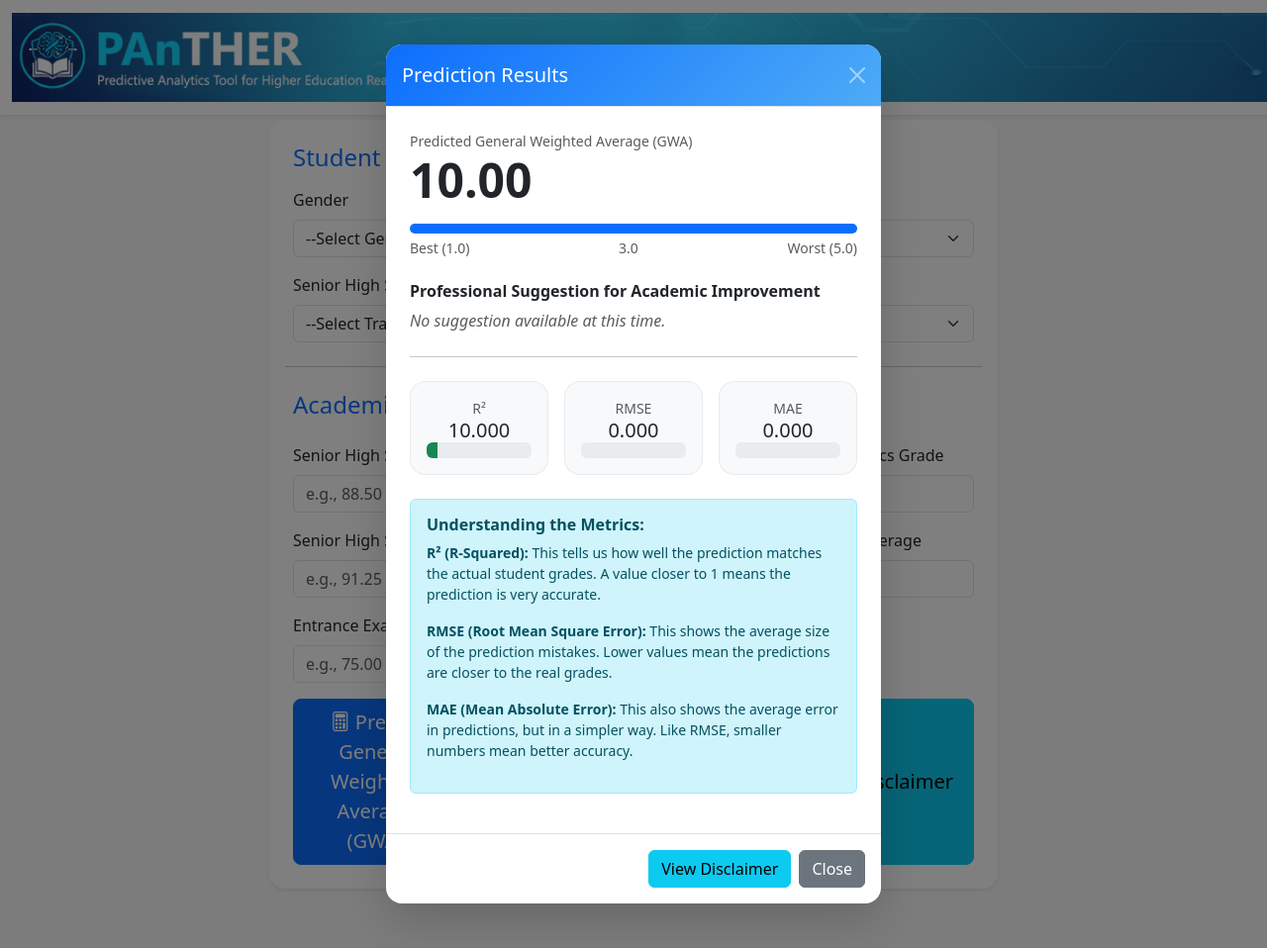
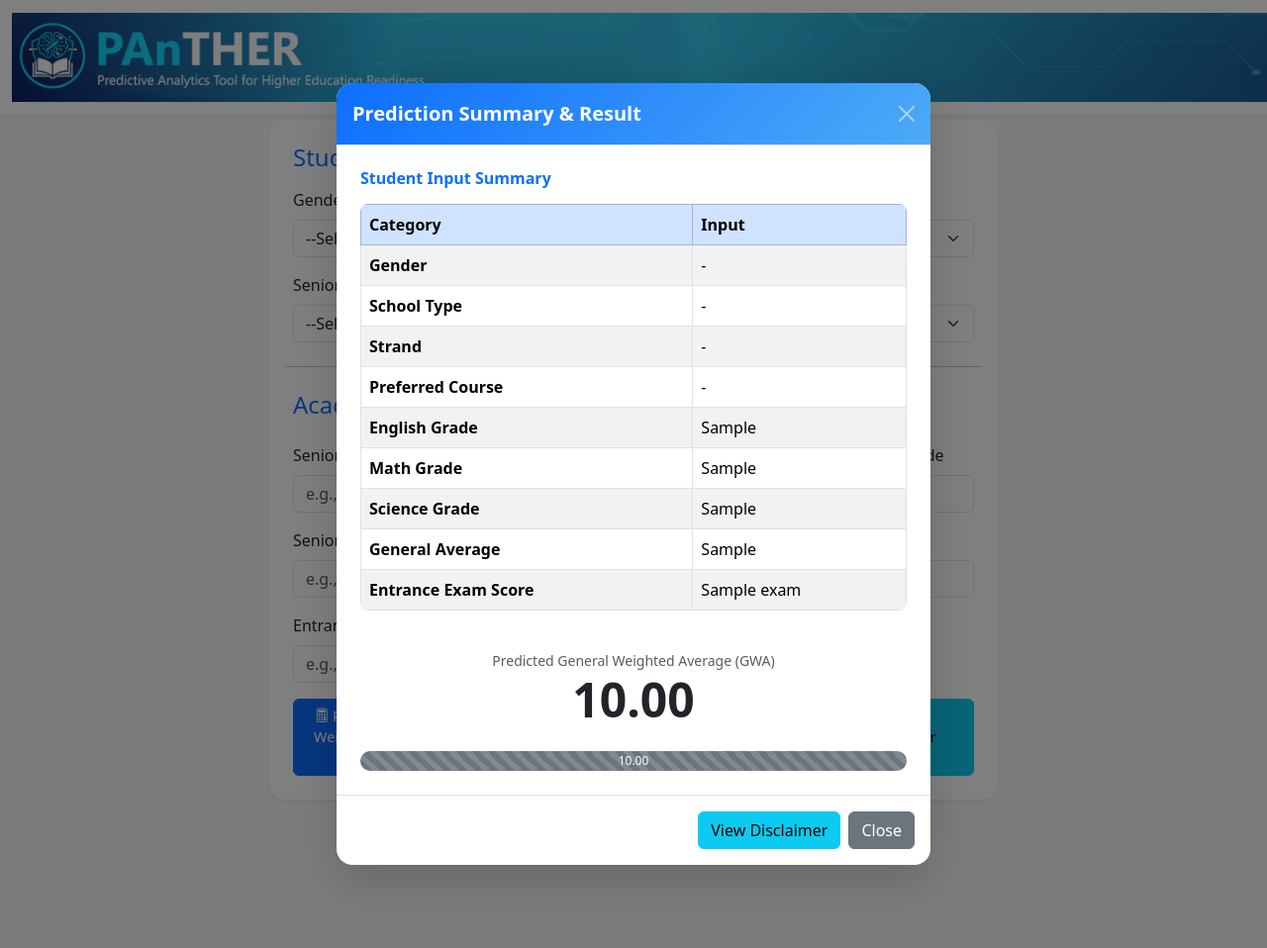
Before and after one commit to Breymar34/AcadGWAlytics, a Flask app: template templates/index.html in a window 1280 px wide. Shown: the whole page at 99% size. Run offline with Flask 3, Linux system fonts and the light colour scheme; the template is opened without the code that fills it: most values are stand-ins (such as "Sample title", 1, 10 or a date in 2020); parts of the project's set-up code (start-up, migrations or seed data) failed here and were passed over.

Commit message:
updated the modal result

```diff
--- a/app.py
+++ b/app.py
@@ -90,5 +90,5 @@
 
 # Important for Vercel
 if __name__ == "__main__":
-# app.run(debug=True, port=5001)
-   app.run()
+#app.run(debug=True, port=5001)
+ app.run()
--- a/templates/index.html
+++ b/templates/index.html
@@ -47,6 +47,10 @@
           /* --- Result Modal Animations (minimal) --- */
       .progress .progress-bar { transition: width .9s ease; }
 
+      .progress-bar.bg-success { background: linear-gradient(to right, #00c851, #007e33); }
+      .progress-bar.bg-danger { background: linear-gradient(to right, #ff4444, #cc0000); }
+
+
       .gwa-pop { opacity: 0; transform: scale(.92) translateY(6px); transition: all .5s ease; }
       .gwa-pop.show { opacity: 1; transform: scale(1) translateY(0); }
 
@@ -55,6 +59,23 @@
 
       .badge-pulse { animation: badgePulse 1.2s ease-in-out 2; transform-origin: center; }
       @keyframes badgePulse { 0%,100% { transform: scale(1) } 50% { transform: scale(1.08) } }
+
+      /* Smaller but responsive buttons */
+      .btn-custom {
+        padding: 6px 14px;      /* Decrease padding for smaller height */
+        font-size: 0.9rem;      /* Slightly smaller text */
+        border-radius: 6px;     /* Rounded corners */
+        min-width: 80px;        /* Keeps buttons from becoming too small */
+      }
+
+      /* Ensure responsiveness */
+      @media (max-width: 576px) {
+        .btn-custom {
+          width: 100%;          /* Full width on small screens */
+          margin-bottom: 8px;   /* Add space between stacked buttons */
+        }
+      }
+
   </style>
 </head>
 <body class="bg-light">
@@ -150,9 +171,9 @@
                 <div class="invalid-feedback">Please select a school type.</div>
               </div>
 
-              <!-- Academic Track -->
+              <!-- Academic Strand -->
               <div class="col-md-6">
-                <label for="track" class="form-label">Senior High School – Academic Track</label>
+                <label for="track" class="form-label">Senior High School – Academic Strand</label>
                 <select class="form-select" name="track" id="track" required>
                   <option value="" disabled {% if not request.form.get('track') %}selected{% endif %}>--Select Track--</option>
                   <option value="STEM" {% if request.form.get('track') == 'STEM' %}selected{% endif %}>STEM</option>
@@ -230,22 +251,22 @@
 
               <!-- Submit, Clear & About Buttons -->
               <div class="col-12 d-flex flex-column flex-md-row gap-2 mt-3">
-                <button type="submit" class="btn btn-primary btn-lg w-100 w-md-auto">
+                <button type="submit" class="btn btn-primary btn-lg w-100 w-md-auto btn-custom">
                   <i class="bi bi-calculator"></i> Predict General Weighted Average (GWA)
                 </button>
 
                 <!-- JS-driven: clears all inputs to blank -->
-                <button type="button" id="clearBtn" class="btn btn-warning btn-lg w-100 w-md-auto">
+                <button type="button" id="clearBtn" class="btn btn-warning btn-lg w-100 w-md-auto btn-custom" >
                   <i class="bi bi-x-circle"></i> Clear All
                 </button>
 
                 <!-- About Button -->
-                <button type="button" data-bs-toggle="modal" data-bs-target="#aboutModal" class="btn btn-success btn-lg w-100 w-md-auto">
+                <button type="button" data-bs-toggle="modal" data-bs-target="#aboutModal" class="btn btn-success btn-lg w-100 w-md-auto btn-custom">
                   <i class="bi bi-info-circle"></i> About This App
                 </button>
 
                 <!-- Disclaimer Button -->
-                <button type="button" data-bs-toggle="modal" data-bs-target="#disclaimerModal" class="btn btn-info btn-lg w-100 w-md-auto">
+                <button type="button" data-bs-toggle="modal" data-bs-target="#disclaimerModal" class="btn btn-info btn-lg w-100 w-md-auto btn-custom">
                   <i class="bi bi-info-circle"></i> Disclaimer
                 </button>
               </div>
@@ -267,16 +288,17 @@
 
 <!-- Prediction Result Modal -->
 <div class="modal fade" id="resultModal" tabindex="-1" aria-labelledby="resultModalLabel" aria-hidden="true">
-    <div class="modal-dialog modal-dialog-centered">
+  <div class="modal-dialog modal-dialog-centered modal-lg" style="width: 600px;">
     <div class="modal-content shadow-lg border-0 rounded-4">
       <div class="modal-header result-header rounded-top-4">
-          <h5 class="modal-title" id="resultModalLabel">Prediction Results</h5>
+        <h5 class="modal-title fw-bold" id="resultModalLabel">Prediction Summary & Result</h5>
         <button type="button" class="btn-close btn-close-white" data-bs-dismiss="modal" aria-label="Close"></button>
       </div>
+
       <div class="modal-body p-4">
-
         {% if prediction %}
-            {% if prediction < 1.0 %}{% set prediction = 1.0 %}{% elif prediction > 5.0 %}{% set prediction = 5.0 %}{% endif %}
+          {% if prediction < 1.0 %}{% set prediction = 1.0 %}
+          {% elif prediction > 5.0 %}{% set prediction = 5.0 %}{% endif %}
 
           {% set equivalent = '' %}
           {% set badge_class = 'bg-secondary' %}
@@ -295,180 +317,110 @@
           {% elif prediction >= 3.1 and prediction <= 4.0 %}
             {% set equivalent = 'Conditional Failure' %}
             {% set badge_class = 'bg-danger' %}
-            {% elif prediction >= 4.1 %}
-              {% set equivalent = 'Failed' %}
+          {% elif prediction >= 4.01 %}
+            {% set equivalent = 'Failing' %}
             {% set badge_class = 'bg-dark' %}
           {% endif %}
 
-
-            <div class="d-flex align-items-center justify-content-between flex-wrap gap-3">
-              <div>
-                <div class="text-muted small">Predicted General Weighted Average (GWA)</div>
-                <div id="gwaValue" class="display-5 fw-bold text-dark gwa-pop">{{ "%.2f"|format(prediction) }}</div>
-              </div>
-              <div class="text-end">
-                <span class="badge {{ badge_class }} fs-6 rounded-pill px-3 py-2 badge-pulse">{{ equivalent }}</span>
-              </div>
-            </div>
-
-            <div class="mt-3">
-              <div class="progress" style="height: 10px;">
-                <div class="progress-bar" role="progressbar"
-                     style="width: {{ ((5 - prediction) / 4 * 100) | round(0) }}%"
-                     aria-valuenow="{{ prediction }}" aria-valuemin="1" aria-valuemax="5"></div>
-              </div>
-              <div class="d-flex justify-content-between small text-muted mt-1">
-                <span>Best (1.0)</span><span>3.0</span><span>Worst (5.0)</span>
-              </div>
-            </div>
-
-            {% set suggestion_pool = {
-              'Excellent': [
-                "Sustain your high level of academic discipline and consider pursuing advanced enrichment opportunities.",
-                "Continue to challenge yourself with higher-level materials and independent research.",
-                "Share your expertise by mentoring peers or contributing to academic organizations."
-              ],
-              'Very Satisfactory': [
-                "Maintain consistency in your study habits while seeking opportunities to refine your skills.",
-                "Engage in regular reviews to strengthen subject mastery and aim for higher academic distinction.",
-                "Participate in collaborative learning to deepen understanding and enhance performance."
-              ],
-              'Satisfactory': [
-                "Enhance time management strategies to allocate sufficient focus for academic tasks.",
-                "Seek guidance from instructors when clarification is needed to avoid knowledge gaps.",
-                "Apply structured practice through self-assessments to reinforce comprehension."
-              ],
-              'Fairly Satisfactory': [
-                "Dedicate additional study time to subjects requiring greater attention.",
-                "Develop and adhere to a structured weekly learning plan for consistent progress.",
-                "Minimize distractions and create a conducive environment for effective study."
-              ],
-              'Conditional Failure': [
-                "Seek proactive consultation with faculty or academic mentors to address learning challenges.",
-                "Prioritize core competencies before advancing to more complex topics.",
-                "Utilize peer support and collaborative learning to strengthen comprehension."
-              ],
-              'Failed': [
-                "Reevaluate and adjust study approaches to establish more effective learning strategies.",
-                "Seek academic assistance programs such as tutorials, mentoring, or study clinics.",
-                "Develop a disciplined daily study routine focused on fundamental skills.",
-                "Temporarily reduce non-academic engagements to prioritize academic recovery."
-              ]
-            } %}
-
-            {# Color mapping based on equivalent #}
-            {% set color_map = {
-              'Excellent': 'success',
-              'Very Satisfactory': 'primary',
-              'Satisfactory': 'info',
-              'Fairly Satisfactory': 'warning',
-              'Conditional Failure': 'warning',
-              'Failed': 'danger'
-            } %}
-
-            {% set pool = suggestion_pool.get(equivalent, []) | unique | list %}
-            {% set suggestion = pool | random %}
-            {% set color = color_map.get(equivalent, 'secondary') %}
-
-            {# Random display style #}
-            {% set styles = ['card', 'alert', 'list'] %}
-            {% set style = styles | random %}
-
-            <div class="mt-4 suggestion-fade">
-              <h6 class="fw-bold">Professional Suggestion for Academic Improvement</h6>
-
-              {% if suggestion %}
-                {% if style == 'card' %}
-                  <div class="card border-{{ color }} shadow-sm rounded-3">
-                    <div class="card-body text-{{ color }}">
-                      <p class="mb-0">{{ suggestion }}</p>
-                    </div>
-                  </div>
-                {% elif style == 'alert' %}
-                  <div class="alert alert-{{ color }} rounded-3 shadow-sm">
-                    {{ suggestion }}
-                  </div>
-                {% elif style == 'list' %}
-                  <ul class="list-group shadow-sm rounded-3">
-                    <li class="list-group-item list-group-item-{{ color }}">
-                      {{ suggestion }}
-                    </li>
-                  </ul>
-                {% endif %}
-              {% else %}
-                <div class="text-muted fst-italic">No suggestion available at this time.</div>
-              {% endif %}
-            </div>
-
-
-            <hr class="my-4">
-            <div class="row g-3 text-center">
-              {% if rq is not none %}
-                <div class="col-12 col-sm-4">
-                  <div class="metric-box">
-                    <div class="small text-muted">R²</div>
-                    <div class="h5 mb-0">{{ "%.3f"|format(rq) }}</div>
-                    <div class="progress">
-                    <div class="progress-bar bg-success" role="progressbar"
-                        style="width: {{ rq * 100 }}%;"
-                        aria-valuenow="{{ rq * 100 }}" aria-valuemin="0" aria-valuemax="100">
-                    </div>
-                  </div>
-                  </div>
-                </div>
-              {% endif %}
-              {% if rmse is not none %}
-                <div class="col-12 col-sm-4">
-                  <div class="metric-box">
-                    <div class="small text-muted">RMSE</div>
-                    <div class="h5 mb-0">{{ "%.3f"|format(rmse) }}</div>
-                    <div class="progress">
-                    <div class="progress-bar bg-success" role="progressbar"
-                        style="width: {{ (1 - (rmse / 10)) * 100 }}%;"
-                        aria-valuenow="{{ (1 - (rmse / 10)) * 100 }}" aria-valuemin="0" aria-valuemax="100">
-                    </div>
-                  </div>
-                  </div>
-                </div>
-              {% endif %}
-              {% if mae is not none %}
-                <div class="col-12 col-sm-4">
-                  <div class="metric-box">
-                    <div class="small text-muted">MAE</div>
-                    <div class="h5 mb-0">{{ "%.3f"|format(mae) }}</div>
-                    <div class="progress">
-                    <div class="progress-bar bg-success" role="progressbar"
-                        style="width: {{ (1 - (mae / 10)) * 100 }}%;"
-                        aria-valuenow="{{ (1 - (mae / 10)) * 100 }}" aria-valuemin="0" aria-valuemax="100">
-                    </div>
-                  </div>
-                  </div>
-                </div>
-              {% endif %}
-            </div>
-            <div class="row mt-4">
-            <div class="col-12">
-              <div class="alert alert-info text-start small" role="alert">
-                <h6 class="fw-bold">Understanding the Metrics:</h6>
-                <p><strong>R² (R-Squared):</strong> This tells us how well the prediction matches the actual student grades. A value closer to 1 means the prediction is very accurate.</p>
-                <p><strong>RMSE (Root Mean Square Error):</strong> This shows the average size of the prediction mistakes. Lower values mean the predictions are closer to the real grades.</p>
-                <p><strong>MAE (Mean Absolute Error):</strong> This also shows the average error in predictions, but in a simpler way. Like RMSE, smaller numbers mean better accuracy.</p>
+          <!-- Summary of Inputs -->
+          <div class="mb-4">
+            <h6 class="fw-bold text-primary mb-3">Student Input Summary</h6>
+            <div class="d-flex justify-content-center">
+              <div class="table-responsive" style="max-width: 600px; width: 100%;">
+                <table class="table table-bordered table-striped align-middle rounded-3 overflow-hidden">
+                  <thead class="table-primary">
+                    <tr>
+                      <th>Category</th>
+                      <th>Input</th>
+                    </tr>
+                  </thead>
+                  <tbody>
+                    <tr><td><strong>Gender</strong></td><td>{{ request.form.get('gender', '-') }}</td></tr>
+                    <tr><td><strong>School Type</strong></td><td>{{ request.form.get('school_attended', '-') }}</td></tr>
+                    <tr><td><strong>Strand</strong></td><td>{{ request.form.get('track', '-') }}</td></tr>
+                    <tr><td><strong>Preferred Course</strong></td><td>{{ request.form.get('course', '-') }}</td></tr>
+                    <tr><td><strong>English Grade</strong></td><td>{{ form_data.get('SHS_ENGLISH','-') }}</td></tr>
+                    <tr><td><strong>Math Grade</strong></td><td>{{ form_data.get('SHS_MATH','-') }}</td></tr>
+                    <tr><td><strong>Science Grade</strong></td><td>{{ form_data.get('SHS_SCIENCE','-') }}</td></tr>
+                    <tr><td><strong>General Average</strong></td><td>{{ form_data.get('SHS_GRADE','-') }}</td></tr>
+                    <tr><td><strong>Entrance Exam Score</strong></td><td>{{ form_data.get('EXAM','-') }}</td></tr>
+                  </tbody>
+                </table>
               </div>
             </div>
           </div>
 
+          <!-- Prediction Output Section -->
+          <div class="text-center mb-4">
+            <div class="text-muted small">Predicted General Weighted Average (GWA)</div>
+            <div id="gwaValue" class="display-5 fw-bold text-dark gwa-pop">{{ "%.2f"|format(prediction) }}</div>
+            <span class="badge {{ badge_class }} fs-6 rounded-pill px-3 py-2 badge-pulse">{{ equivalent }}</span>
+          </div>
+
+          <!-- Retained Progress Bar -->
+          <div class="progress" style="height: 20px; border-radius: 10px;">
+          <div
+            class="progress-bar {{ badge_class }} progress-bar-striped progress-bar-animated"
+            role="progressbar"
+            style="width: {{ ((5 - prediction)/4)*100 }}%"
+            aria-valuenow="{{ prediction }}"
+            aria-valuemin="1"
+            aria-valuemax="5">
+            {{ "%.2f"|format(prediction) }}
+          </div>
+        </div>
+
+
+          <!-- Suggestion Section -->
+          {% set suggestion_pool = {
+            'Excellent': [
+              "Sustain your high level of academic discipline and consider pursuing advanced enrichment opportunities.",
+              "Continue to challenge yourself with higher-level materials and independent research."
+            ],
+            'Very Satisfactory': [
+              "Maintain consistency in your study habits while seeking opportunities to refine your skills.",
+              "Engage in regular reviews to strengthen subject mastery."
+            ],
+            'Satisfactory': [
+              "Enhance time management strategies and seek guidance from instructors to avoid knowledge gaps."
+            ],
+            'Fairly Satisfactory': [
+              "Dedicate additional study time to subjects requiring greater attention and develop a structured plan."
+            ],
+            'Conditional Failure': [
+              "Seek proactive consultation with faculty or academic mentors to address learning challenges."
+            ],
+            'Failing': [
+              "Reevaluate study approaches and seek academic assistance programs to recover performance."
+            ]
+          } %}
+          {% set pool = suggestion_pool.get(equivalent, []) | unique | list %}
+          {% set suggestion = pool | random %}
+
+          {% if suggestion %}
+            <div class="mt-4 suggestion-fade">
+              <h6 class="fw-bold text-primary">Academic Suggestion</h6>
+              <div class="alert alert-info rounded-3 shadow-sm mb-0">
+                {{ suggestion }}
+              </div>
+            </div>
+          {% endif %}
+
         {% else %}
           <p class="text-muted mb-0">No prediction yet. Fill out the form and submit to see results.</p>
         {% endif %}
+      </div>
 
-        </div>
       <div class="modal-footer">
-          <button type="button" data-bs-toggle="modal" data-bs-target="#disclaimerModal" class="btn btn-info">View Disclaimer</button>
+        <button type="button" data-bs-toggle="modal" data-bs-target="#disclaimerModal" class="btn btn-info">
+          View Disclaimer
+        </button>
         <button type="button" class="btn btn-secondary" data-bs-dismiss="modal">Close</button>
       </div>
     </div>
   </div>
 </div>
+
 
   <!-- Bootstrap bundle -->
   <script src="https://cdn.jsdelivr.net/npm/bootstrap@5.3.3/dist/js/bootstrap.bundle.min.js"></script>
```
Lines whose indentation alone changed are shown as unchanged.
